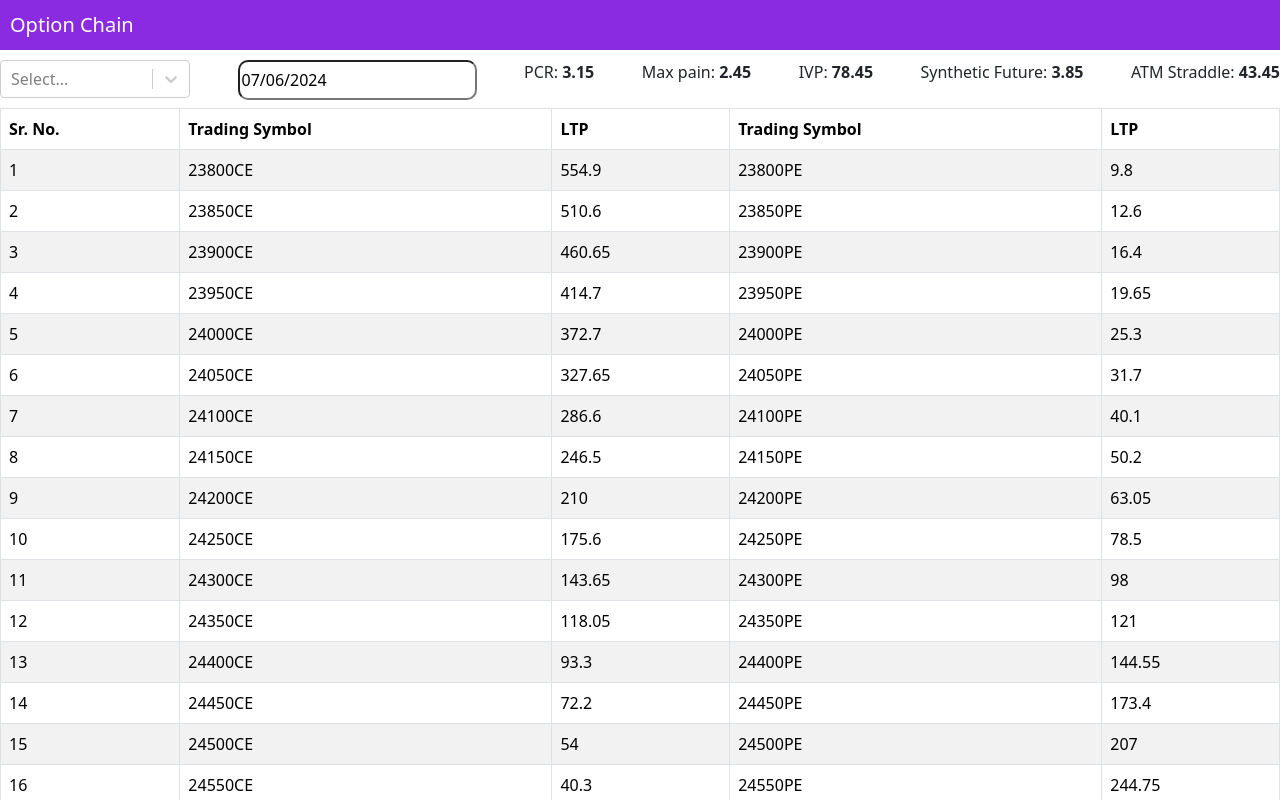
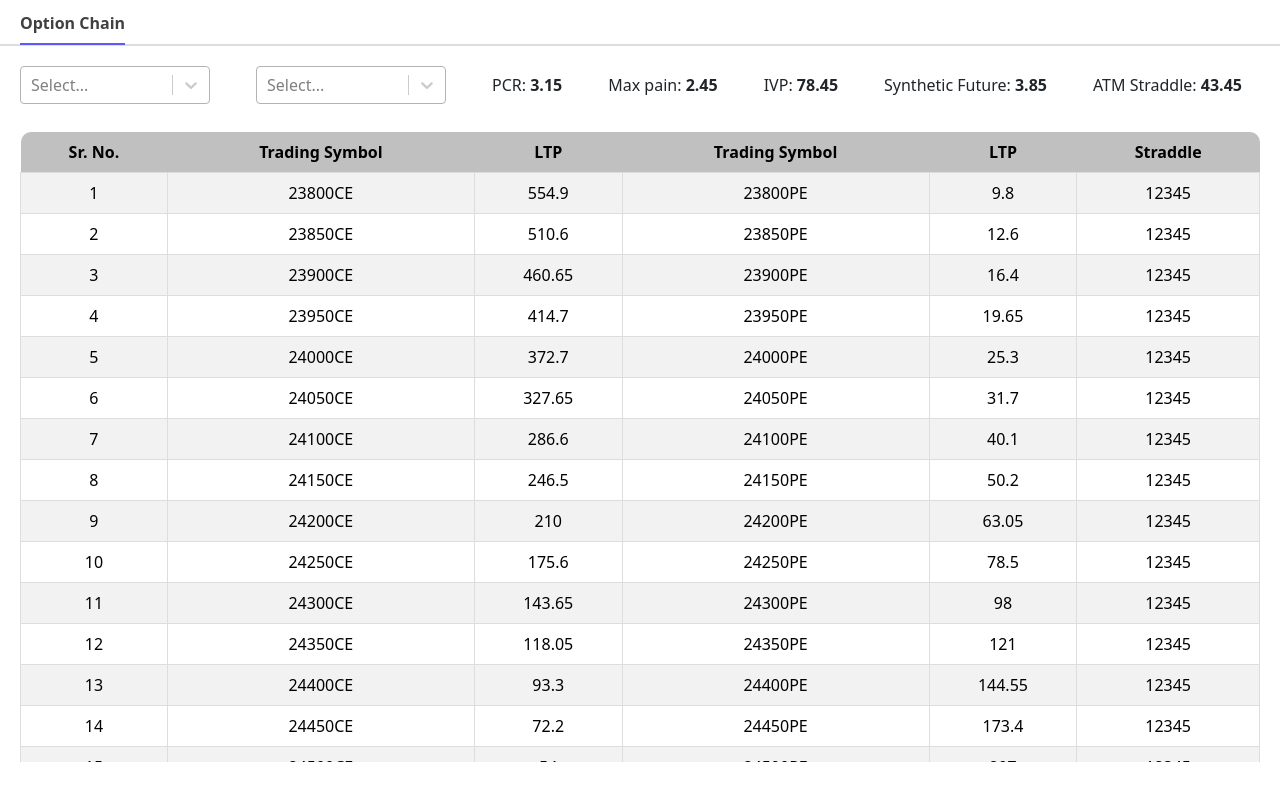
Before and after one commit to akash757/trade_front, a React (Create React App) app: page / in a window 1280 px wide. Shown: the top 800 px of the page. Built offline with nearby package versions, Linux system fonts and the light colour scheme.

Commit message:
design update of tale and column add

```diff
--- a/src/index.css
+++ b/src/index.css
@@ -13,18 +13,107 @@ code {
 }
 
 .tbl-top{
-  background-color: blueviolet;
-  color: white;
-  padding: 10px;
-  margin-bottom: 10px;
-  font-size: 20px;
+  background-color: #fff;
+    color: #404040;
+    padding: 0 20px;
+    margin-bottom: 10px;
+    font-size: 20px;
+    border-bottom: 2px solid #ddd;
+    margin: 10px 0;
 }
-
+.TitleTab {
+  width: max-content;
+  border-bottom: 2px solid #5b5bf9;
+  margin: 0;
+  position: relative;
+  top:1px;
+  font-size: 16px;
+  padding-bottom: 8px;
+  font-weight: bold;
+}
 .select-bar{
   width: 190px;
+}
+.select-bar .css-13cymwt-control{
+  border-color: #b3b3b3;
 }
 .inp {
   height: 40px;
   border-radius: 10px;
+  border:1px solid #b3b3b3;
+  padding: 8px;
   /* border-color: blueviolet; */
 }
+.filter-search-bar {
+  padding:10px 38px 10px 20px;
+  align-items: center;
+}
+.ThreadTable {
+  padding: 10px 20px;
+  max-width: 100%;
+  overflow-y: scroll;
+  height: 80vh;
+}
+.Thread_Table {
+  border-radius: 5px ;
+  position: relative;
+  border: 1px solid #ddd;
+  border-collapse: collapse;
+}
+.Thread_Table td, .Thread_Table th {
+  white-space: nowrap;
+  border: 1px solid #ddd;
+  padding: 20px;
+  text-align: center;
+}
+.Thread_Table th {
+  background-color: #c0c0c0 !important;
+  position: sticky;
+  top:-10px;
+  border: none !important;
+}
+.Thread_Table th:first-of-type {
+  left: 0;
+  top:-10px;
+}
+.Thread_Table tr th:first-child {
+  border-top-left-radius: 5px ;
+}
+.Thread_Table>tbody>tr:nth-of-type(odd)>* {
+  background: #fff;
+}
+.select-bar option {
+  z-index: 44;
+}
+.style-2-Scrolbar::-webkit-scrollbar-track {
+	-webkit-box-shadow: inset 0 0 6px rgba(0,0,0,0.3);
+	border-radius: 10px;
+	background-color: #F5F5F5;
+}
+.style-2-Scrolbar::-webkit-scrollbar {
+	width: 12px;
+	background-color: #F5F5F5;
+}
+.style-2-Scrolbar::-webkit-scrollbar-thumb {
+	border-radius: 10px;
+	-webkit-box-shadow: inset 0 0 6px rgba(241, 238, 238, 0.3);
+	background-color: #a7a6a6;
+}
+.Thread_Table tr:last-child td:last-child {
+  border-bottom-right-radius:10px;
+}
+
+.Thread_Table tr:last-child td:first-child {
+  border-bottom-left-radius:10px;
+}
+
+.Thread_Table tr:first-child th:first-child {
+  border-top-left-radius:10px
+}
+
+.Thread_Table tr:first-child th:last-child{
+  border-top-right-radius:10px
+}
+.Thread_Table {
+  border: none;
+}
--- a/src/views/Home.jsx
+++ b/src/views/Home.jsx
@@ -6,50 +6,54 @@ import DatePicker from "react-datepicker";
 
 function Home() {
   const [stockDetails, setStockDetails] = useState(data.default);
-  const [startDate, setStartDate] = useState(new Date());
   const options = [
-    { value: "chocolate", label: "Chocolate" },
-    { value: "strawberry", label: "Strawberry" },
-    { value: "vanilla", label: "Vanilla" },
+    { value: "BANKNIFTY ", label: "BANKNIFTY " },
+    { value: "NIFTY", label: "NIFTY" },
+    { value: "FINNIFTY", label: "FINNIFTY" },
+    { value: "SENSEX", label: "SENSEX" },
+    { value: "BANKEX", label: "BANKEX" },
   ];
-  const header = ["Sr. No.", "Trading Symbol", "LTP", "Trading Symbol", "LTP"];
+  const Dateoptions = [
+    { value: "10 july", label: "10 july" },
+    { value: "09 july", label: "09 july" },
+    { value: "08 july", label: "08 july" },
+  ];
+  const header = ["Sr. No.", "Trading Symbol", "LTP", "Trading Symbol", "LTP", "Straddle"];
   return (
     <>
       <div>
-        <div className="tbl-top">Option Chain</div>
+        <div className="tbl-top">
+          <p className="TitleTab">Option Chain</p>
+        </div>
       </div>
       <div className="filter-search-bar d-flex justify-content-between mb-2">
         <Select options={options} className="select-bar" />
-        <DatePicker
-          selected={startDate}
-          onChange={(date) => setStartDate(date)}
-          className="inp"
-        />
-        <p>
+        <Select options={Dateoptions} className="select-bar" />
+        <p className="mb-0">
           PCR:{" "}
           <span>
             <strong>3.15</strong>
           </span>
         </p>
-        <p>
+        <p className="mb-0">
           Max pain:{" "}
           <span>
             <strong>2.45</strong>
           </span>
         </p>
-        <p>
+        <p className="mb-0">
           IVP:{" "}
           <span>
             <strong>78.45</strong>
           </span>
         </p>
-        <p>
+        <p className="mb-0">
           Synthetic Future:{" "}
           <span>
             <strong>3.85</strong>
           </span>
         </p>
-        <p>
+        <p className="mb-0">
           {" "}
           ATM Straddle:{" "}
           <span>
@@ -57,7 +61,8 @@ function Home() {
           </span>
         </p>
       </div>
-      <Table striped bordered hover>
+      <div className="ThreadTable style-2-Scrolbar">
+      <Table  className="Thread_Table"  striped hover>
         <thead>
           <tr>
             {header.map((name) => (
@@ -73,10 +78,12 @@ function Home() {
               <td>{data?.CEltp}</td>
               <td>{data?.PEtradingSymbol}</td>
               <td>{data?.PEltp}</td>
+              <td>12345</td>
             </tr>
           ))}
         </tbody>
       </Table>
+      </div>
     </>
   );
 }
```
